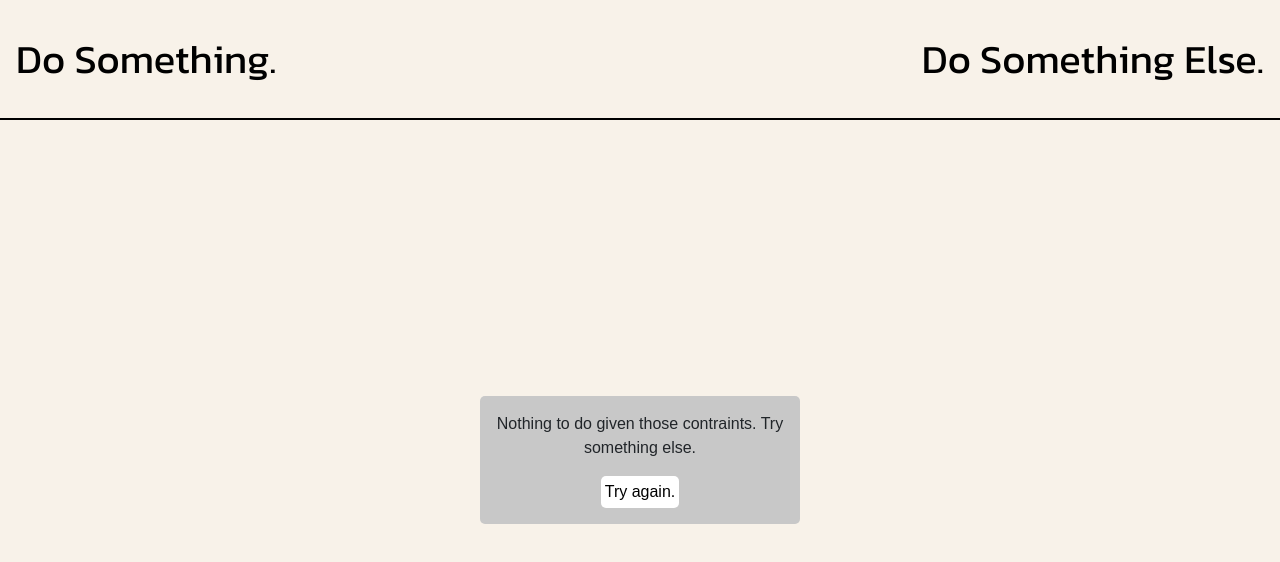
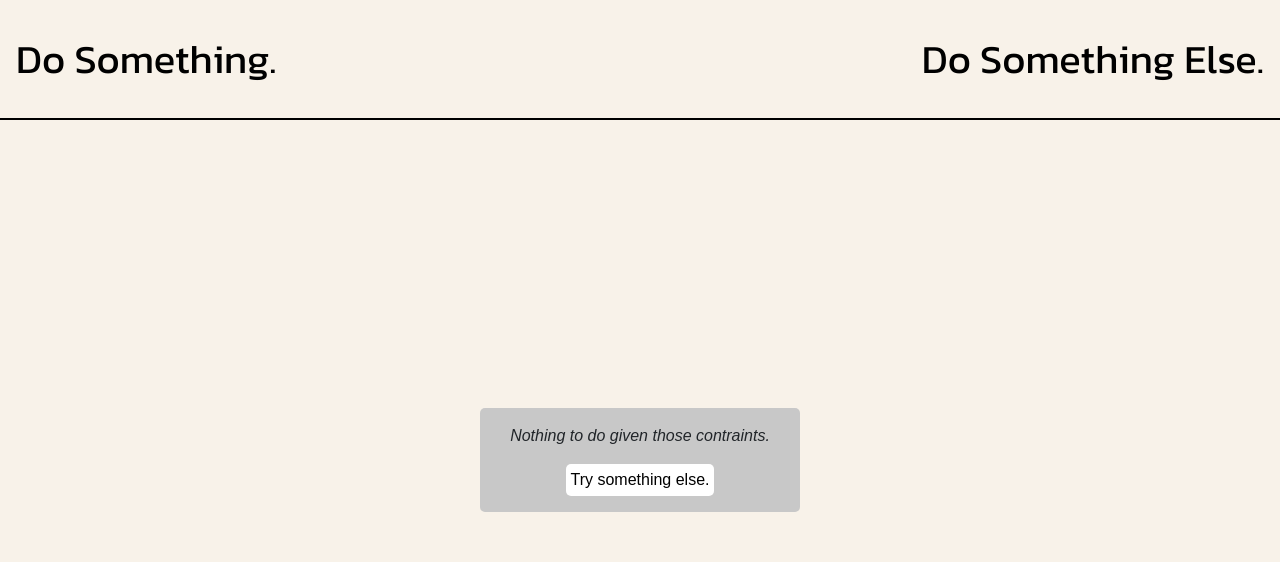
Before and after one commit to jfogiato/do-something, a React (Create React App) app: page /you-could-do in a window 1280 px wide. Shown: the top 562 px of the page. Built offline with nearby package versions, Linux system fonts and the light colour scheme; a web font is replaced by a local one.

Commit message:
Add: slight styling tweaks (I couldn't help myself)

```diff
--- a/src/components/ActivityCard/ActivityCard.js
+++ b/src/components/ActivityCard/ActivityCard.js
@@ -30,7 +30,7 @@ const ActivityCard = ({ activityData }) => {
 
   const cancelIcon =
     <span
-      class="material-symbols-outlined"
+      className="material-symbols-outlined"
       data-cy='cancel-button'
       onClick={() => setActive(!active)}
     >arrow_back
@@ -47,8 +47,8 @@ const ActivityCard = ({ activityData }) => {
   ;
 
   return (
-    <div className='activity' key={activityData.key}>
-      <p className={done && 'line-style'} data-cy='activity-name'>{activityData.activity}</p>
+    <div className='activity'>
+      <p className={done ? 'line-style' : null} data-cy='activity-name'>{activityData.activity}</p>
       {active ? didBtn : done ? doneIcon : pendingIcon}
     </div>
   );
--- a/src/components/Home/Home.js
+++ b/src/components/Home/Home.js
@@ -5,7 +5,7 @@ import './Home.css';
 const Home = () => {
   return (
     <div className='home' data-cy='home'>
-      <h1 className='logo' data-cy='home-logo' data>Do Something.</h1>
+      <h1 className='logo' data-cy='home-logo'>Do Something.</h1>
       <h2 className='blurb-one'>Feeling stuck, bored, unproductive, unmotivated or otherwise uninspired?</h2>
       <p className='blurb-two'>Choose your constraints.</p>
       <p className='blurb-two'>Select an activity.</p>
--- a/src/components/YouCould/YouCould.css
+++ b/src/components/YouCould/YouCould.css
@@ -22,7 +22,12 @@
   border-radius: var(--border-radius);
 }
 
+.activity-container > p {
+  font-style: italic;
+}
+
 .activity-choose-form {
   display: flex;
   justify-content: space-evenly;
+  width: 100%;
 }
--- a/src/components/YouCould/YouCould.js
+++ b/src/components/YouCould/YouCould.js
@@ -22,8 +22,8 @@ const YouCould = ({ activityObject, addActivity }) => {
 
   const noMatch =
     <section className='activity-container'>
-      <p>Nothing to do given those contraints. Try something else.</p>
-      <Link data-cy='back-btn' to='/i-want-to' className='uni-btn'>Try again.</Link>
+      <p>Nothing to do given those contraints.</p>
+      <Link data-cy='back-btn' to='/i-want-to' className='uni-btn'>Try something else.</Link>
     </section>
   ;
 
--- a/src/components/YouDid/YouDid.js
+++ b/src/components/YouDid/YouDid.js
@@ -4,8 +4,8 @@ import ActivityCard from '../ActivityCard/ActivityCard';
 
 const YouDid = ({ activitiesData }) => {
 
-  const activities = activitiesData.map(activity => {
-    return <ActivityCard activityData={activity} />
+  const activities = activitiesData.map((activity, i) => {
+    return <ActivityCard activityData={activity} key={i}/>
   });
 
   return (
```
